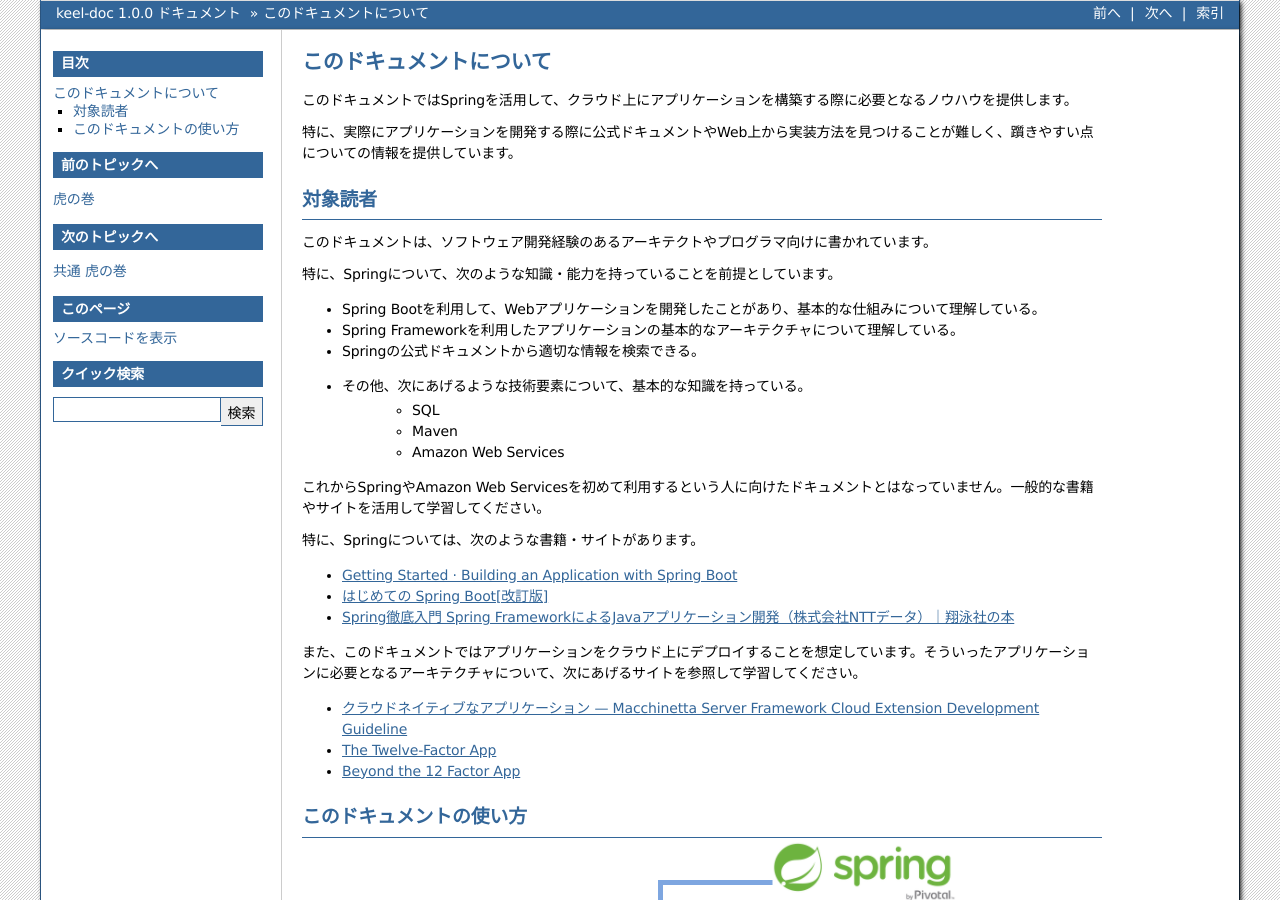
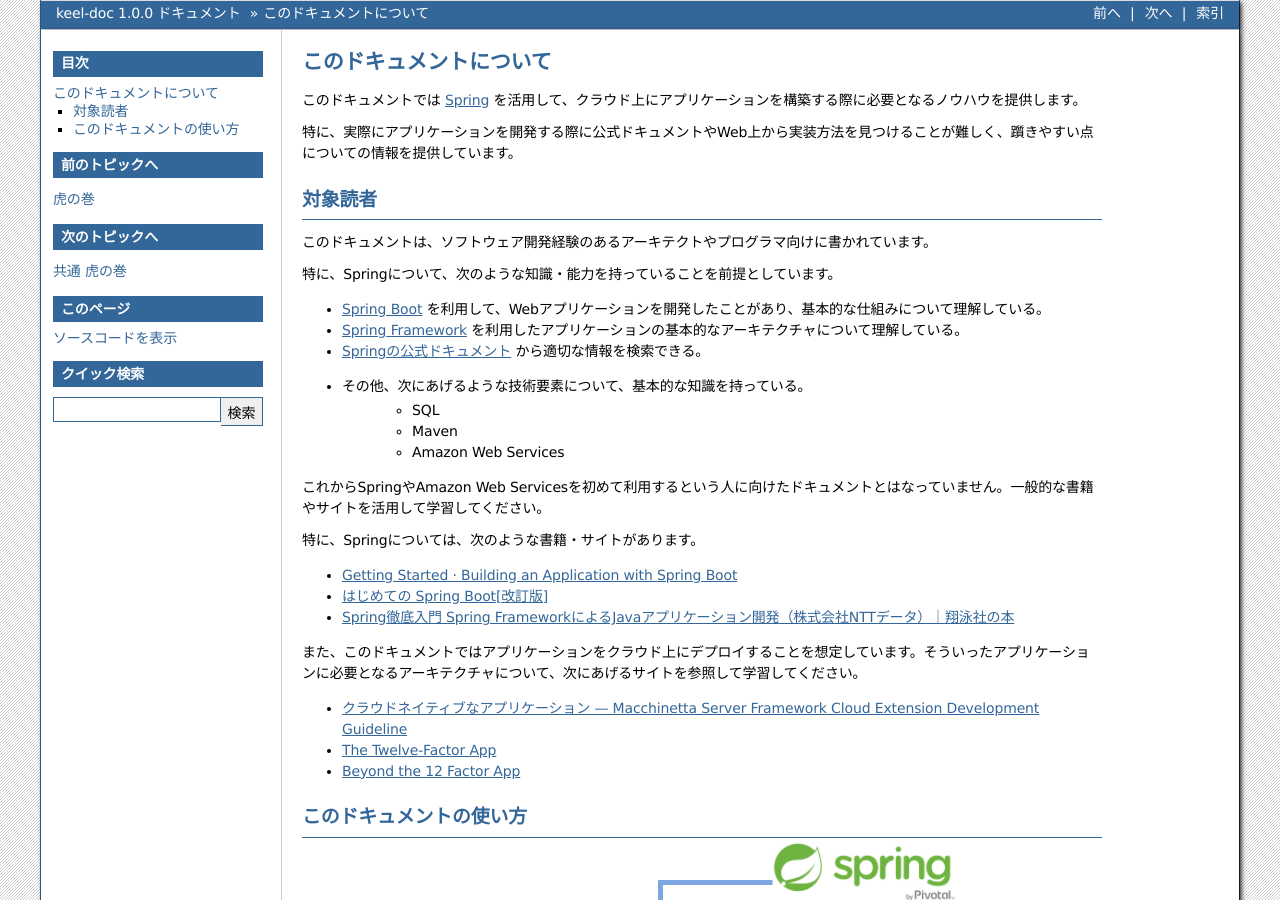
Before and after one commit to Fintan-contents/spring-crib-notes, a Sphinx documentation site: the page built from doc/about/index.rst, in a window 1280 px wide and 900 px high. Built offline with Sphinx 7.4.7, drawn with Linux system fonts in a browser that asks for light colours; part of the change alters nothing that is shown.

```diff
--- a/doc/about/index.rst
+++ b/doc/about/index.rst
@@ -1,7 +1,7 @@
 このドキュメントについて
 ====================================
 
-このドキュメントではSpringを活用して、クラウド上にアプリケーションを構築する際に必要となるノウハウを提供します。
+このドキュメントでは `Spring <https://spring.io/>`_ を活用して、クラウド上にアプリケーションを構築する際に必要となるノウハウを提供します。
 
 特に、実際にアプリケーションを開発する際に公式ドキュメントやWeb上から実装方法を見つけることが難しく、躓きやすい点についての情報を提供しています。
 
@@ -14,9 +14,9 @@
 
 特に、Springについて、次のような知識・能力を持っていることを前提としています。
 
-* Spring Bootを利用して、Webアプリケーションを開発したことがあり、基本的な仕組みについて理解している。
-* Spring Frameworkを利用したアプリケーションの基本的なアーキテクチャについて理解している。
-* Springの公式ドキュメントから適切な情報を検索できる。
+* `Spring Boot <https://projects.spring.io/spring-boot/>`_ を利用して、Webアプリケーションを開発したことがあり、基本的な仕組みについて理解している。
+* `Spring Framework <https://projects.spring.io/spring-framework/>`_ を利用したアプリケーションの基本的なアーキテクチャについて理解している。
+* `Springの公式ドキュメント <https://spring.io/projects>`_ から適切な情報を検索できる。
 * その他、次にあげるような技術要素について、基本的な知識を持っている。
     * SQL
     * Maven
```
